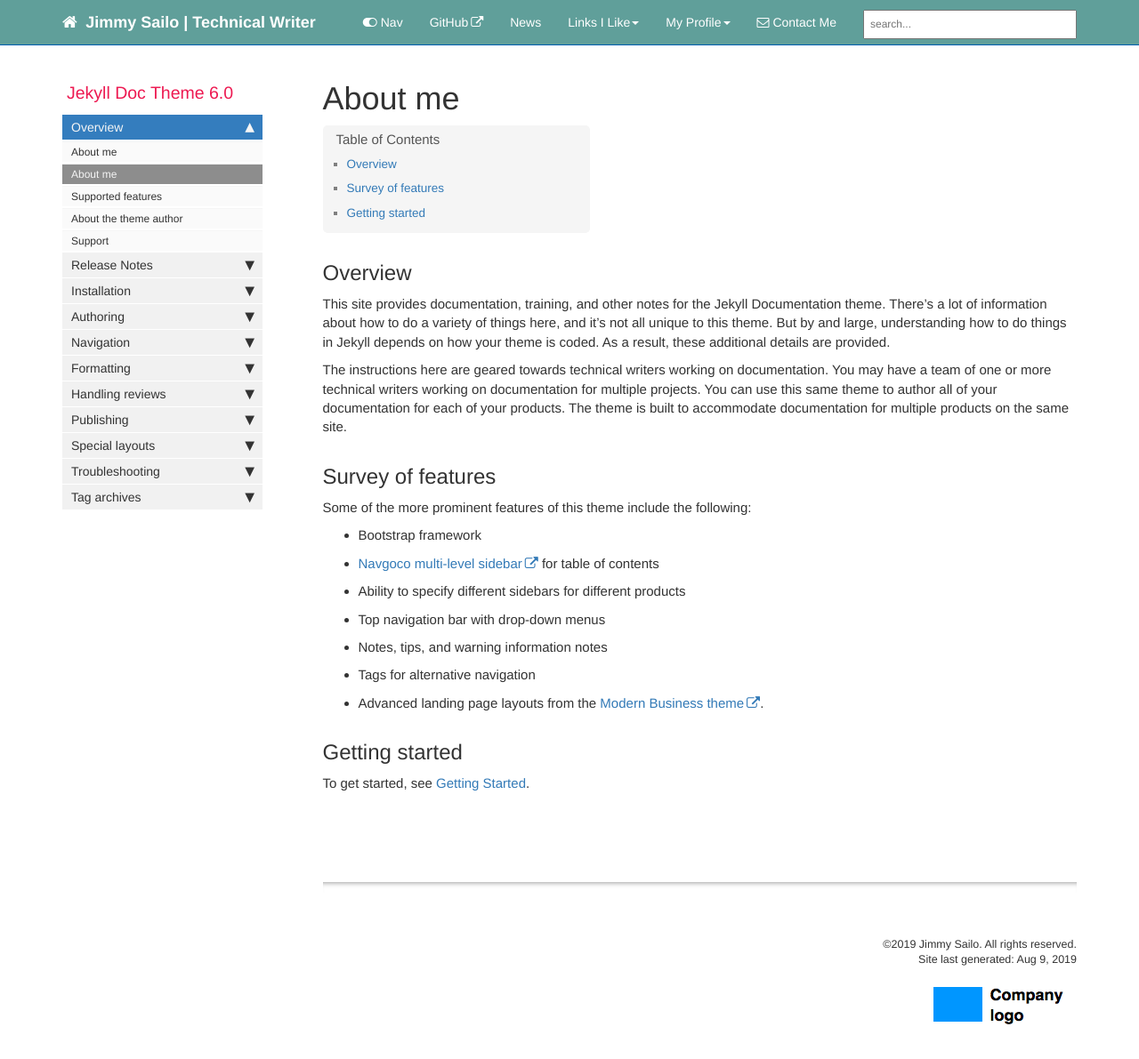
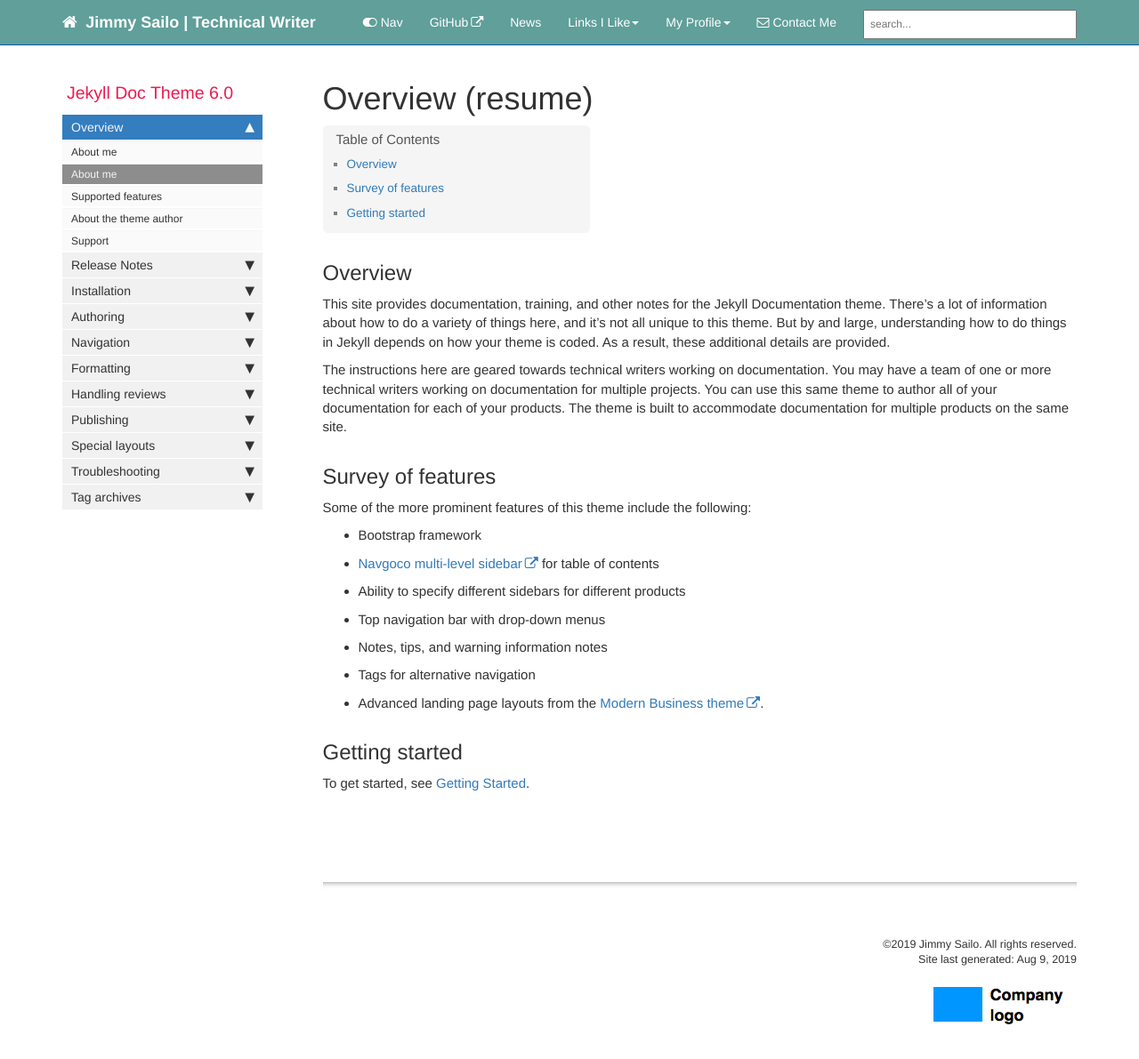
Before and after one commit to jsailo/kbase, a Jekyll site: the page built from pages/mydoc/mydoc_introduction.md, in a window 1280 px wide and 1228 px high. Shown: the top 1191 px of the window at 89% size. Built offline with Jekyll 4.4.1, drawn with Linux system fonts in a browser that asks for light colours; nearby versions of some CDN libraries; comment, search, counter and statistics services are not loaded.

Commit message:
Added HTML header

```diff
--- a/_data/topnav.yml
+++ b/_data/topnav.yml
@@ -28,7 +28,8 @@ topnav_dropdowns:
           external_url: https://www.linkedin.com/in/jimmy-sailo/
         - title: Resume
           url: /mydoc_introduction.html
-        - title: Product 1
+        - title: My GitHub Repo
+          external_url: https://github.com/writarium/
           url: /p1_landing_page.html
         - title: Product 2
           url: /p2_landing_page.html
--- a/pages/mydoc/mydoc_introduction.md
+++ b/pages/mydoc/mydoc_introduction.md
@@ -1,5 +1,5 @@
 ---
-title: About me
+title: Overview (resume)
 sidebar: mydoc_sidebar
 permalink: mydoc_introduction.html
 folder: mydoc
```
